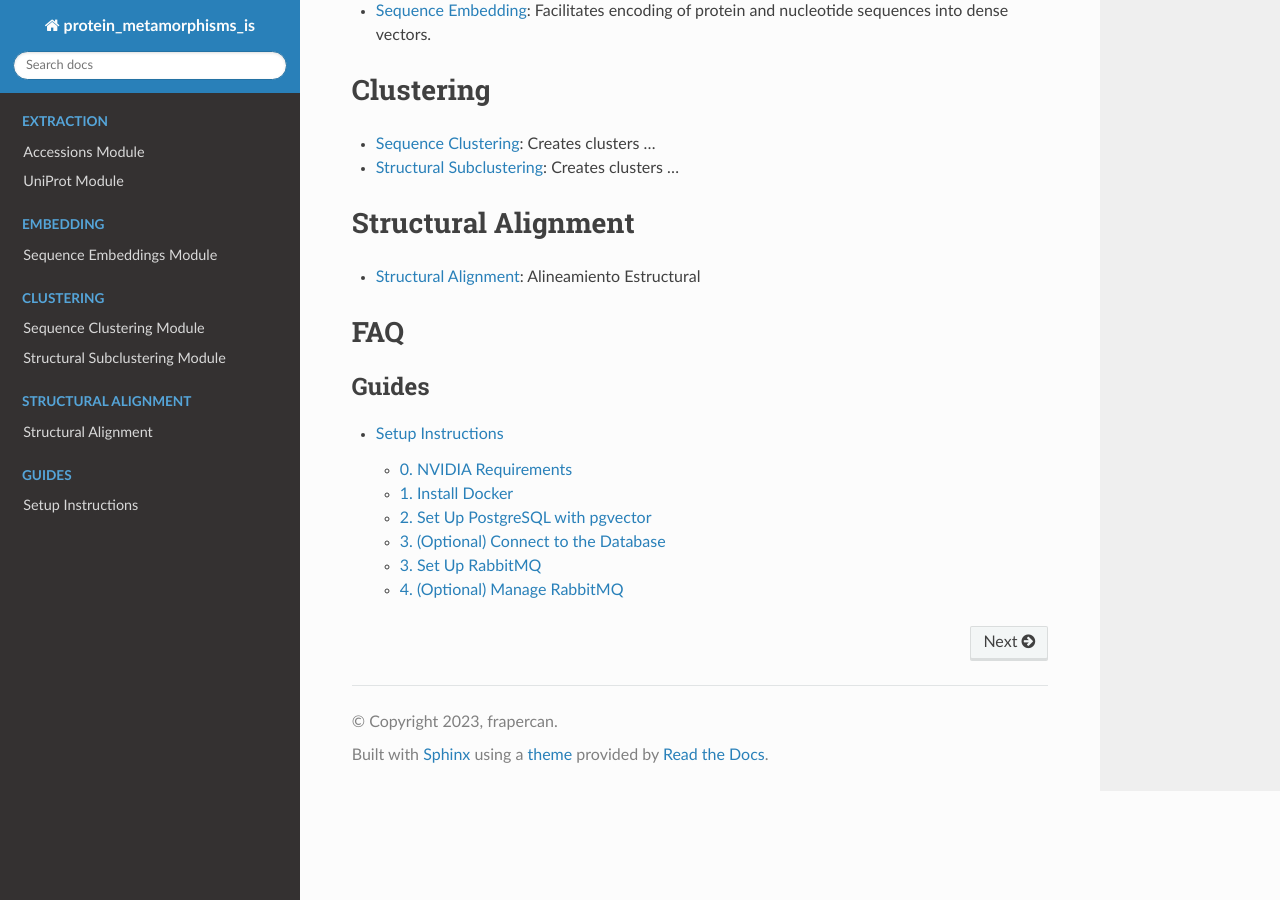
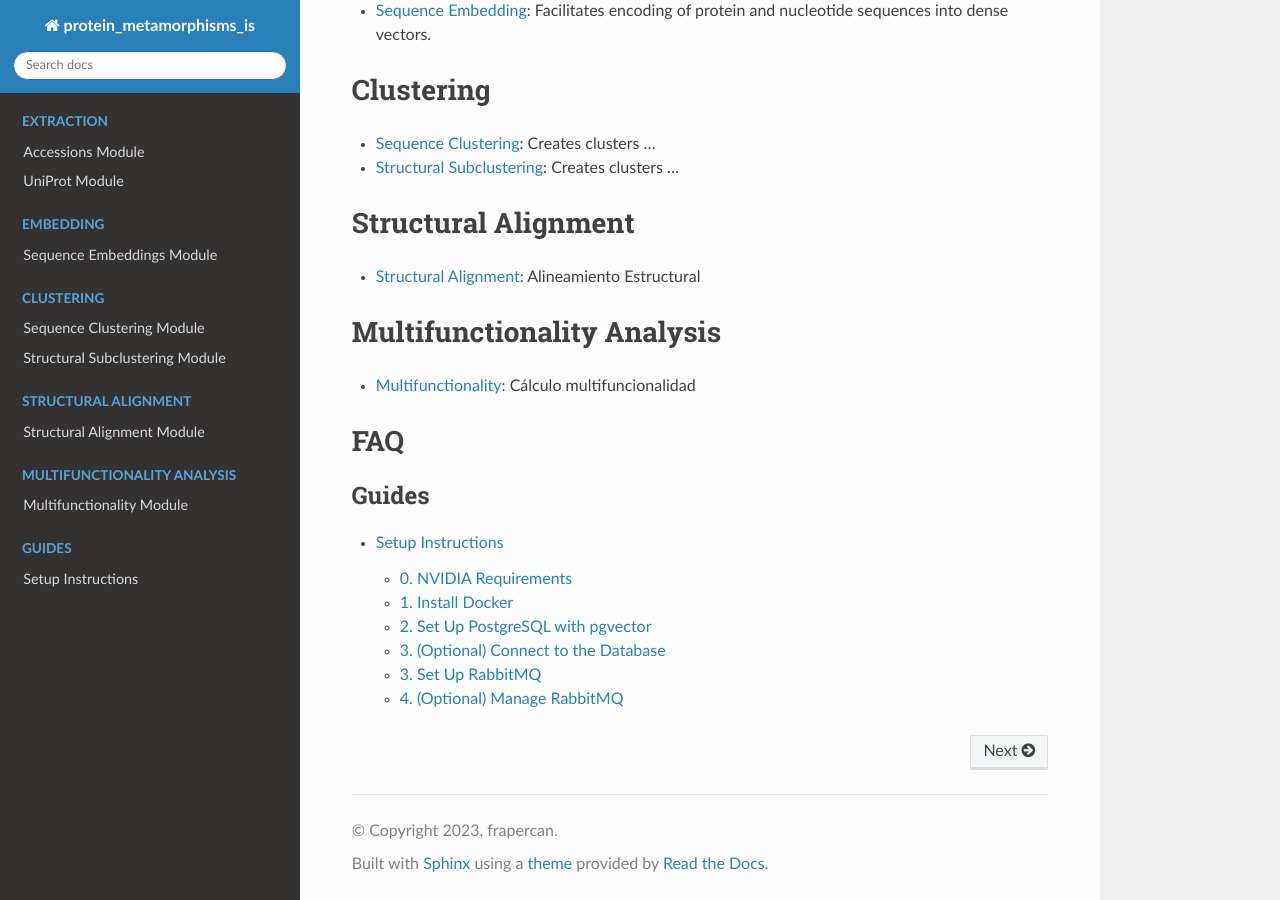
Before and after one commit to CBBIO/protein-metamorphisms-is, a Sphinx documentation site: the page built from docs/source/index.rst, in a window 1280 px wide and 900 px high, scrolled down 1282 px. Built offline with Sphinx 7.4.7 and the Read the Docs theme 3.1.0, drawn with Linux system fonts in a browser that asks for light colours.

Commit message:
Adding multifunctionality module

```diff
--- a/docs/source/index.rst
+++ b/docs/source/index.rst
@@ -96,6 +96,18 @@ Structural Alignment
 - `Structural Alignment <operation/structural_alignment/structural_alignment.html>`_: Alineamiento Estructural
 
 
+Multifunctionality Analysis
+=============================
+.. toctree::
+   :maxdepth: 3
+   :caption: Multifunctionality Analysis
+   :hidden:
+
+   operation/functional/multifunctionality
+
+- `Multifunctionality <operation/functional/multifunctionality.html>`_: Cálculo multifuncionalidad
+
+
 FAQ
 ===============
 .. toctree::
--- /dev/null
+++ b/docs/source/operation/functional/multifunctionality.rst
@@ -0,0 +1,6 @@
+Multifunctionality Module
+============================
+
+.. automodule:: protein_metamorphisms_is.operation.functional.multifunctionality.go_multifunctionality_metrics
+    :members:
+    :show-inheritance:
--- a/docs/source/operation/structural_alignment/structural_alignment.rst
+++ b/docs/source/operation/structural_alignment/structural_alignment.rst
@@ -1,5 +1,5 @@
-Structural Alignment
-======================
+Structural Alignment Module
+============================
 
 .. automodule:: protein_metamorphisms_is.operation.structural_alignment.structural_alignment
     :members:
```
